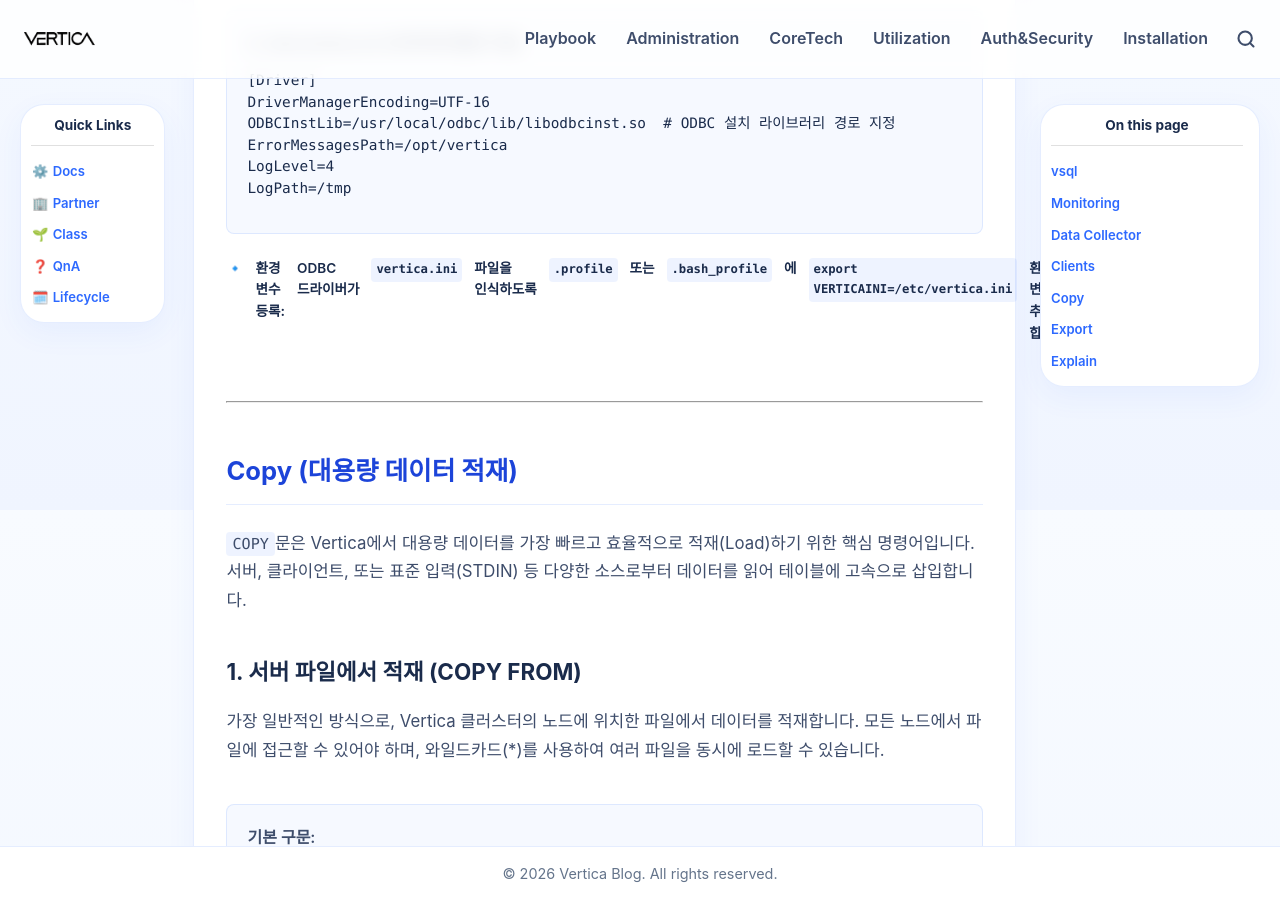
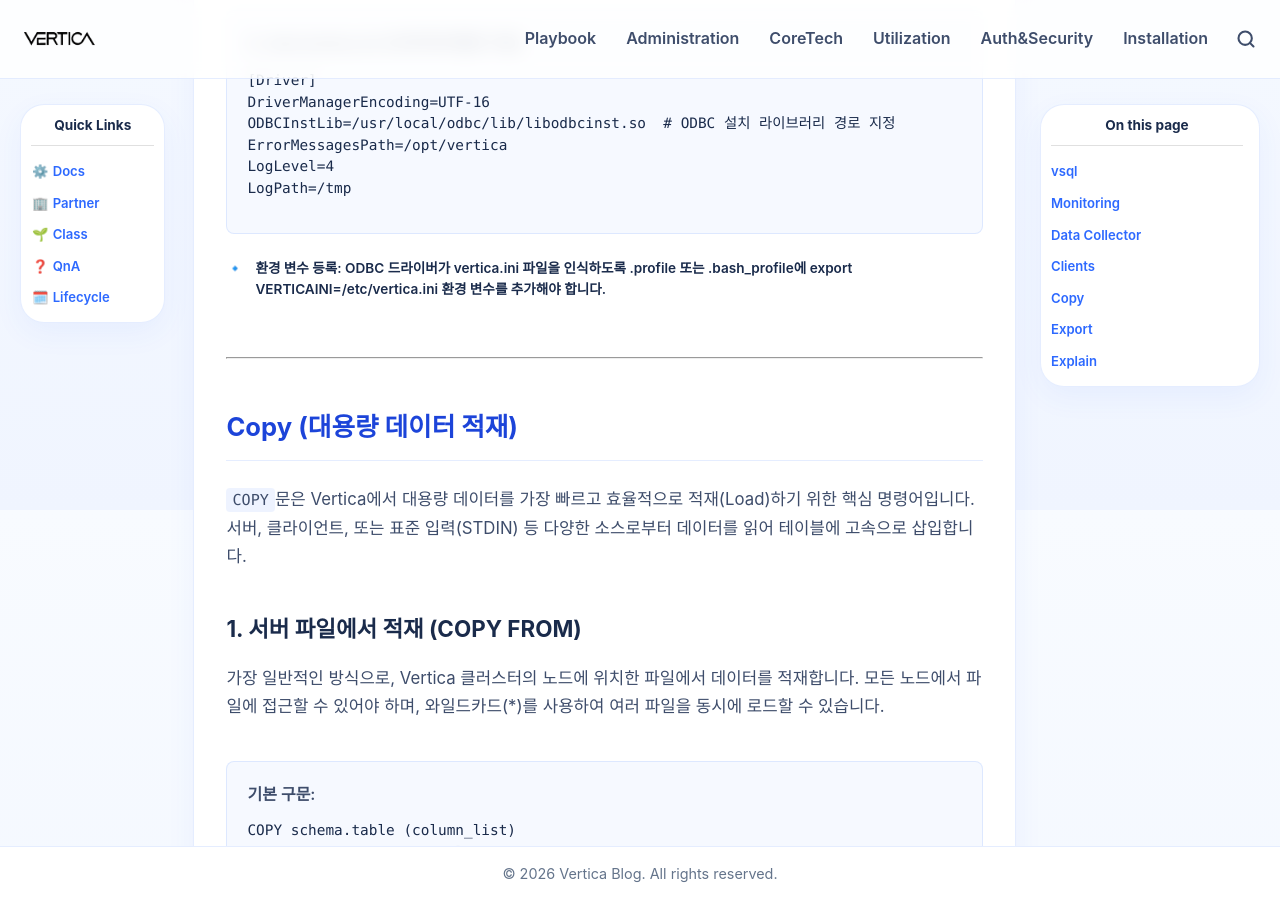
Before and after one commit to JIN0326/vertica_blog, a Jekyll site: the page built from 03coretech.md, in a window 1280 px wide and 900 px high, scrolled down 8490 px. Built offline with Jekyll 4.4.1, drawn with Linux system fonts in a browser that asks for light colours; our own code applies the rules of GitHub Pages for plain Markdown files.

Commit message:
Update blog content and styling

```diff
--- a/03coretech.md
+++ b/03coretech.md
@@ -299,7 +299,7 @@
     </div>
 
   <ul class="feature-list">
-      <li style="word-break: keep-all;"><span class="feature-list__icon">🔹</span> <strong>환경 변수 등록:</strong> ODBC 드라이버가 <code>vertica.ini</code> 파일을 인식하도록 <code>.profile</code> 또는 <code>.bash_profile</code>에 <code>export VERTICAINI=/etc/vertica.ini</code> 환경 변수를 추가해야 합니다.</li>
+      <li style="word-break: keep-all;"><span class="feature-list__icon">🔹</span>환경 변수 등록: ODBC 드라이버가 vertica.ini 파일을 인식하도록 .profile 또는 .bash_profile에 export VERTICAINI=/etc/vertica.ini 환경 변수를 추가해야 합니다.</li>
     </ul>
   </div>
 </div>
```
Also changed, not shown: 02administration.md (+2 -2 lines).
